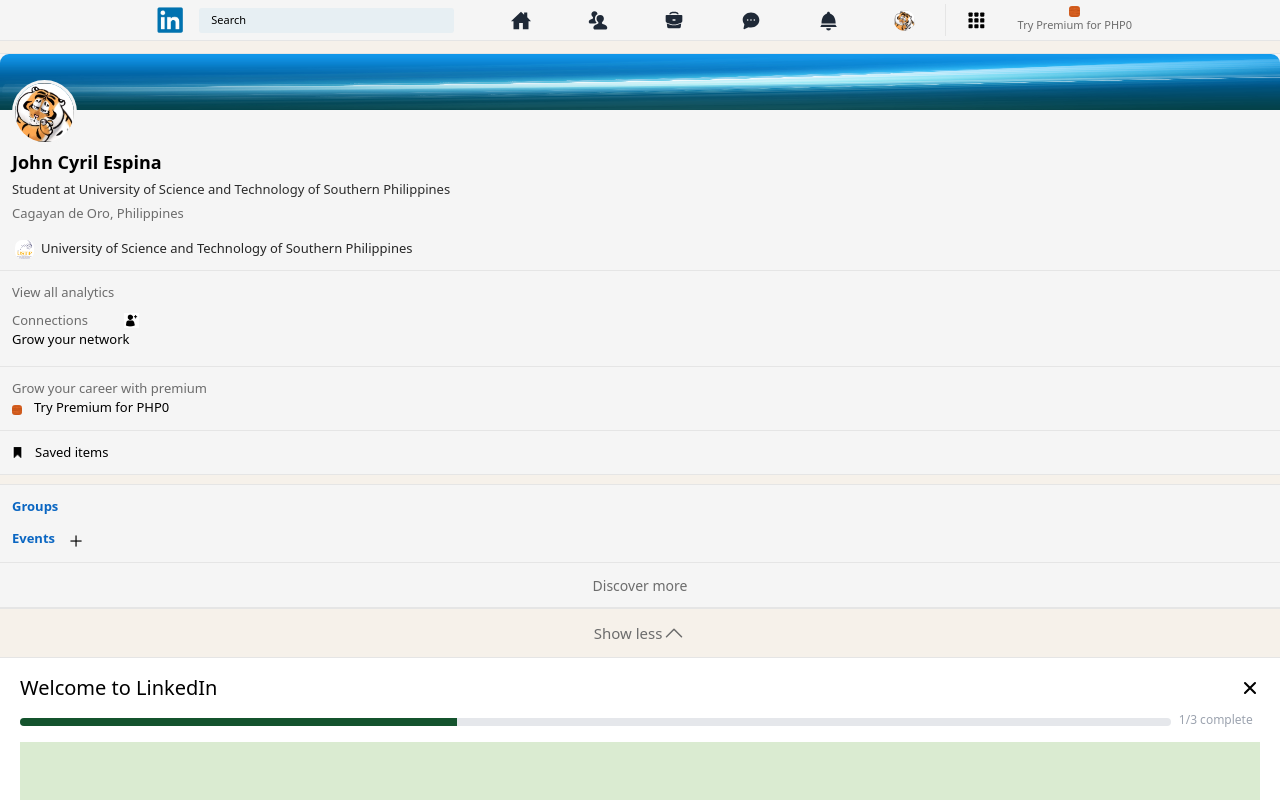
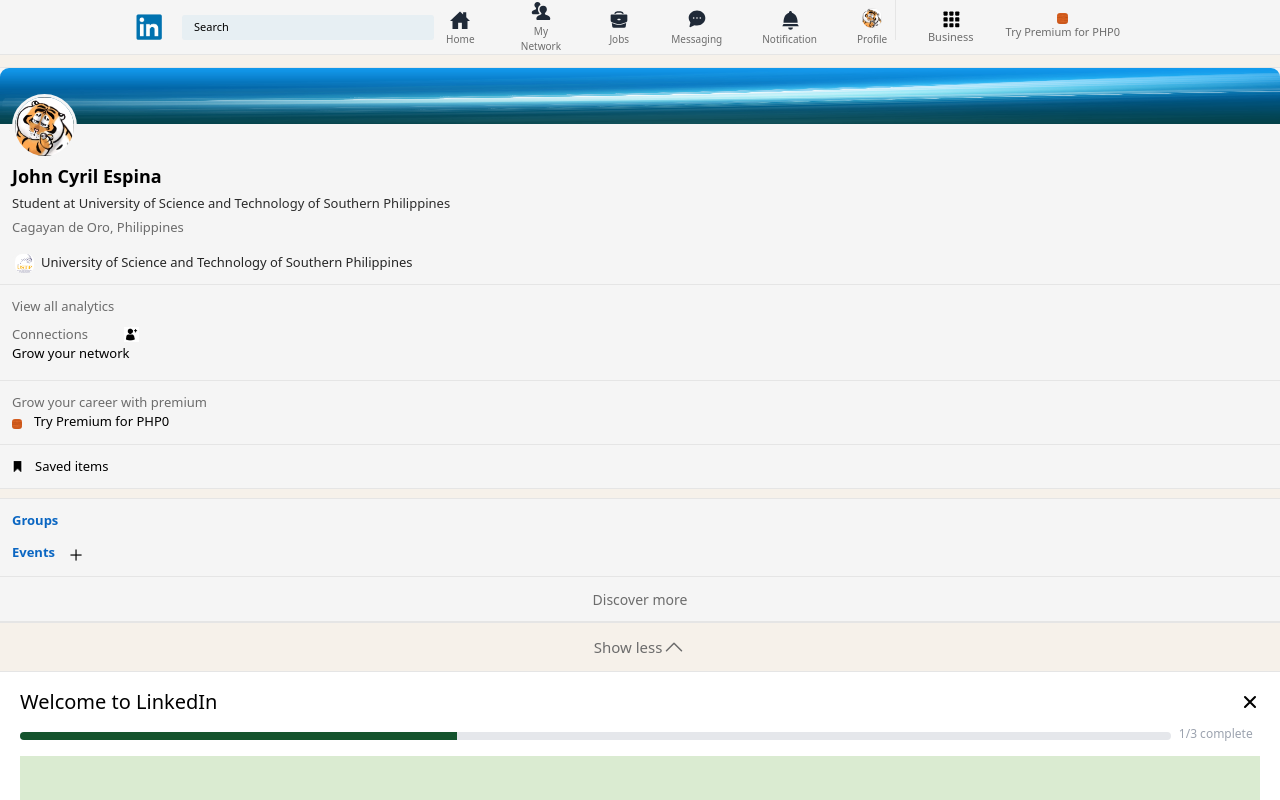
Before and after one commit to Sanchijamkar/LinkedIn-Frontend, a React (Vite) app: page / in a window 1280 px wide. Shown: the top 800 px of the page. Built offline with nearby package versions, Linux system fonts and the light colour scheme.

Commit message:
Complete Main Header

```diff
--- a/src/App.css
+++ b/src/App.css
@@ -55,13 +55,13 @@
 }
 
 .main-header-profile-photo {
-    height: 21px;
-    width: 21px;
+    height: 20px;
+    width: 20px;
     border-radius: 50%;
 }
 
 .main-header-divider {
-    height: 32px;
+    height: 40px;
     width: 1px;
     background-color: var(--border-main-separator-color);
 }
@@ -77,10 +77,10 @@
     color: var(--text-grey-color);
 }
 
-/* .header-icon-text {
-    font-size: 13px;
+.header-icon-text {
+    font-size: 10px;
     color: var(--text-grey-color);
-} */
+}
 
 .main-header-search-bar {
     height: 25px;
--- a/src/components/reusable/MainHeader.jsx
+++ b/src/components/reusable/MainHeader.jsx
@@ -17,25 +17,32 @@
     };
 
     return (
-        <div className="main-header w-full py-1">
+        <div className="main-header w-full py-1 xs:py-0">
             <div className="flex justify-around lg:max-w-screen-lg mx-auto">
                 <div className="w-full flex gap-3  items-center justify-around px-2">
                     <div className="flex gap-4 items-center w-fit">
                         <img src={LinkedinLogo} alt="LinkedIn Logo" className="main-header-logo" />
                         <div className="flex items-center gap-1">
-                            <img src={SearchIcon} alt="Search Bar Icon" className="main-header-search-icon lg:hidden" />
-                            <input type="text" placeholder="Search" className="main-header-search-bar hidden d:block px-3 pb-1" />
+                            <div className="flex flex-col items-center">
+                                <svg xmlns="http://www.w3.org/2000/svg" fill="none" viewBox="0 0 24 24" strokeWidth={2.2} stroke="currentColor" className="size-6 lg:hidden">
+                                    <path strokeLinecap="round" strokeLinejoin="round" d="m21 21-5.197-5.197m0 0A7.5 7.5 0 1 0 5.196 5.196a7.5 7.5 0 0 0 10.607 10.607Z" />
+                                </svg>
+                                <p className="header-icon-text hidden d:block lg:hidden">Search</p>
+                            </div>
+                            <input type="text" placeholder="Search" className="main-header-search-bar hidden lg:block px-3 pb-1" />
                         </div>
                     </div>
+                    <div className="flex items-center w-fit gap-10">
                         {/* Home Button with Refresh Fix */}
-                    <button onClick={ () => goToHome("/home")}>
-                        <svg xmlns="http://www.w3.org/2000/svg" viewBox="-51.2 -65.2 614.40 614.40" class="w-6 h-6 fill-current text-gray-800">
+                        <button onClick={ () => goToHome("/home")} className="flex flex-col items-center">
+                            <svg xmlns="http://www.w3.org/2000/svg" viewBox="-51.2 -60.2 614.40 614.40" class="w-6 h-6 fill-current text-gray-800">
                             <polygon points="416 174.74 416 48 336 48 336 106.45 256 32 0 272 64 272 64 480 208 480 208 320 304 320 304 480 448 480 448 272 512 272 416 174.74"/>
                             </svg>
+                            <p className="header-icon-text hidden d:block">Home</p>
                         </button>
                         {/* My Network Button */}
-                    <button onClick={() => navigate("/mynetwork")}>
-                        <svg xmlns="http://www.w3.org/2000/svg" viewBox="0 -1 52 52" class="w-5 h-5 fill-current text-gray-800 transform scale-x-[-1]"><g>
+                        <button onClick={() => navigate("/mynetwork")} className="flex flex-col items-center">
+                            <svg xmlns="http://www.w3.org/2000/svg" viewBox="0 -3 52 52" class="w-5 h-5 fill-current text-gray-800 transform scale-x-[-1]"><g>
                             <path d="M42,22.3c-2.8-1.1-3.2-2.2-3.2-3.3s0.8-2.2,1.8-3c1.7-1.4,2.6-3.5,2.6-5.8c0-4.4-2.9-8.2-8-8.2 c-4.7,0-7.5,3.2-7.9,7.1c0,0.4,0.2,
                             0.7,0.5,0.9c3.8,2.4,6.1,6.6,6.1,11.7c0,3.8-1.5,7.2-4.2,9.6c-0.2,0.2-0.2,0.6,0,0.8 c0.7,0.5,2.3,1.2,3.3,1.7c0.3,0.1,0.5,0.2,0.8,0.2h12.1c2.3,
                             0,4.1-1.9,4.1-4v-0.6C50,25.9,46.2,24,42,22.3z"/>
@@ -44,25 +51,28 @@
                             40.5,33.6,38.2,28.6,36.2z"/>
                             </g>
                             </svg>
+                            <p className="header-icon-text hidden d:block mt-1">My Network</p>
                         </button>
                         {/* Jobs Button */}
-                    <button onClick={() => navigate("/jobs")}>
-                        <svg xmlns="http://www.w3.org/2000/svg" viewBox="-2.4 -2.4 28.80 28.80" class="w-6 h-6 fill-current text-gray-800 stroke-current stroke-0">
+                        <button onClick={() => navigate("/jobs")} className="flex flex-col items-center">
+                            <svg xmlns="http://www.w3.org/2000/svg" viewBox="-2.4 -1.8  28.80 28.80" class="w-6 h-6 fill-current text-gray-800 stroke-current stroke-0">
                             <path d="M21,6H3A1,1,0,0,0,2,7v6.28a2,2,0,0,0,1.37,1.9l4.52,1.51a13.13,13.13,0,0,0,8.22,0l4.54-1.52A2,2,0,0,0,22,13.28V7A1,1,0,0,0,21,6Zm-8,
                             7H11a1,1,0,0,1,0-2h2a1,1,0,0,1,0,2Zm7.6,3.25-.5,4a2,2,0,0,1-2,1.76H5.88a2,2,0,0,1-2-1.76l-.5-4,4.18,1.39a14.06,14.06,0,0,0,4.42.71,14.16,14.16,
                             0,0,0,4.43-.71ZM14,2H10A4,4,0,0,0,6.13,5H8.27A2,2,0,0,1,10,4h4a2,2,0,0,1,1.73,1h2.14A4,4,0,0,0,14,2Z" />
                             </svg>
+                            <p className="header-icon-text hidden d:block">Jobs</p>
                         </button>
                         {/* Messaging Button */}
-                    <button onClick={() => navigate("/messaging")}>
+                        <button onClick={() => navigate("/messaging")} className="flex flex-col items-center">
                             <svg xmlns="http://www.w3.org/2000/svg" viewBox="0 -1 24 24" class="w-5 h-5 fill-current text-gray-800 transform scale-x-[-1]">
                             <path d="M19.91,16.51A8.45,8.45,0,0,0,22,11c0-5-4.49-9-10-9S2,6,2,11s4.49,9,10,9a10.9,10.9,0,0,0,3-.41l4.59,2.3A.91.91,0,0,0,20,
                             22a1,1,0,0,0,.62-.22,1,1,0,0,0,.35-1ZM8,12a1,1,0,1,1,1-1A1,1,0,0,1,8,12Zm4,0a1,1,0,1,1,1-1A1,1,0,0,1,12,12Zm4,0a1,1,0,1,1,1-1A1,1,0,0,1,16,12Z" />
                             </svg>
+                            <p className="header-icon-text hidden d:block mt-1">Messaging</p>
                         </button>
                         {/* Notification Button with Navigation */}
-                    <button onClick={() => navigate("/notification-page")}>
-                        <svg xmlns="http://www.w3.org/2000/svg" viewBox="-1.7 -2.7 20.40 19.40" class="w-6 h-6 fill-current text-gray-800">
+                        <button onClick={() => navigate("/notification-page")} className="flex flex-col items-center">
+                            <svg xmlns="http://www.w3.org/2000/svg" viewBox="-1.7 -2 20.40 19.40" class="w-6 h-6 fill-current text-gray-800">
                             <g fill="none" fill-rule="evenodd">
                             <g transform="translate(2,0)" fill="currentColor">
                             <path d="M8.141,1.318 C8.141,0.607 7.582,0.032 6.893,0.032 C6.204,0.032 5.646,0.607 5.646,1.318 C5.646,1.398 5.655,
@@ -72,11 +82,14 @@
                             </g>
                             </g>
                             </svg>
+                            <p className="header-icon-text hidden d:block">Notification</p>
                         </button>
                         {/* Profile Photo Button */}
-                    <button onClick={() => navigate("/profile")}>
+                        <button onClick={() => navigate("/profile")} className="flex flex-col items-center">
                             <img src={ProfilePhoto} alt="User Profile Photo" className="main-header-profile-photo" />
+                            <p className="header-icon-text hidden d:block mt-1">Profile</p>
                         </button>
+                    </div>
                     <div className="hidden xxs:block xs:hidden">
                         <svg xmlns="http://www.w3.org/2000/svg" fill="none" viewBox="0 0 24 24" strokeWidth={1.5} stroke="currentColor" className="size-6">
                             <path strokeLinecap="round" strokeLinejoin="round" d="M6.75 12a.75.75 0 1 1-1.5 0 .75.75 0 0 1 1.5 0ZM12.75 12a.75.75 0 1 1-1.5 0 .75.75 0 0 1 1.5 0ZM18.75 12a.75.75 0 1 1-1.5 0 .75.75 0 0 1 1.5 0Z" />
@@ -84,9 +97,9 @@
                     </div>
                 </div>
                 <div className="main-header-divider hidden xs:block"></div>
-                <div className="main-header-right-part hidden xs:flex xs:px-5">
+                <div className="main-header-right-part hidden xs:flex px-5 sm:px-8">
                     <div className="flex items-center gap-8">
-                        <div className="flex items-center">
+                        <div className="flex flex-col items-center">
                             <svg
                                 xmlns="http://www.w3.org/2000/svg"
                                 width={20}
@@ -104,6 +117,7 @@
                                 <rect x="10" y="17" width="5" height="5" rx="1" />
                                 <rect x="17" y="17" width="5" height="5" rx="1" />
                             </svg>
+                            <p className="header-icon-text hidden d:block">Business</p>
                         </div>
                         <div className="hidden sm:block">
                             <div className="flex flex-col items-center">
```
Lines whose indentation alone changed are shown as unchanged.
